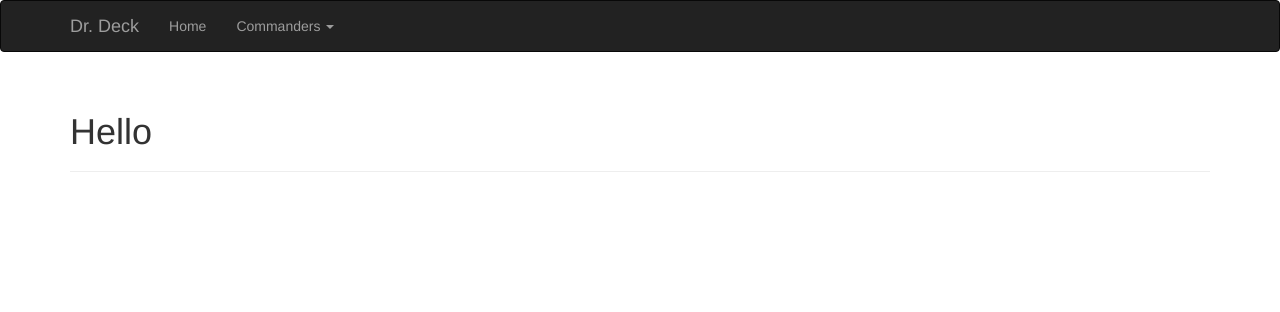
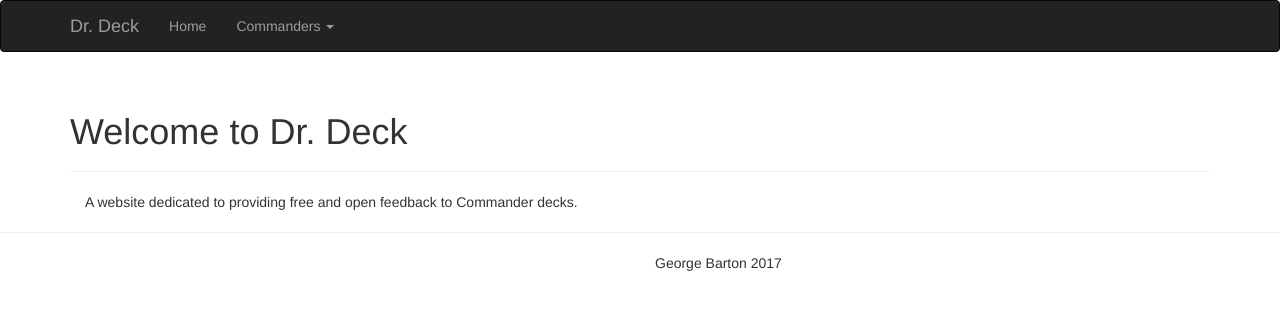
Before and after one commit to Darkman94/dr_deck, a Flask app: page / in a window 1280 px wide. Shown: the top 312 px of the page. Run offline with Flask 2, Linux system fonts and the light colour scheme; some libraries are stand-ins or nearby versions.

Commit message:
Updated home page and readme

```diff
--- a/app/templates/base.html
+++ b/app/templates/base.html
@@ -39,4 +39,22 @@ Dr. Deck
 	{%block page_content%}
 	{% endblock %}
 </div>
+
+<hr />
+
+<div class="row-fluid">
+	<div class="col-md-6"></div>
+	<div class="col-md-6">George Barton 2017</div>
+</div>
 {% endblock %}
+
+{% block footer %}
+<div class="container">
+	<div class="row-fluid">
+		<div class="span12">
+			<div class="span8"></div>
+			<div class="span4"> George Barton 2017</div>
+		</div>
+	</div>
+</div>
+{% endblock %}
--- a/app/templates/home.html
+++ b/app/templates/home.html
@@ -3,7 +3,11 @@
 {% block page_content %}
 
 <div class="page-header">
-<h1>Hello</h1>
+<h1>Welcome to Dr. Deck</h1>
+</div>
+
+<div class="container">
+A website dedicated to providing free and open feedback to Commander decks.
 </div>
 
 {% endblock %}
```
Also changed, not shown: README.md (added), 2 other files.
